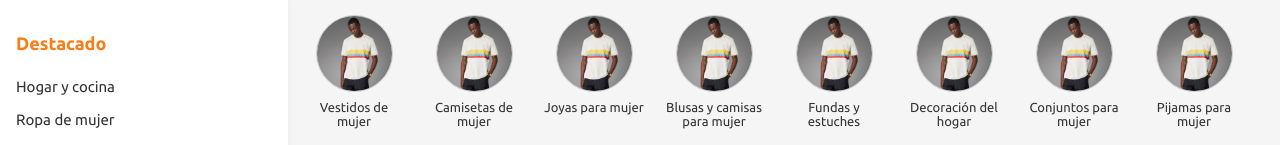
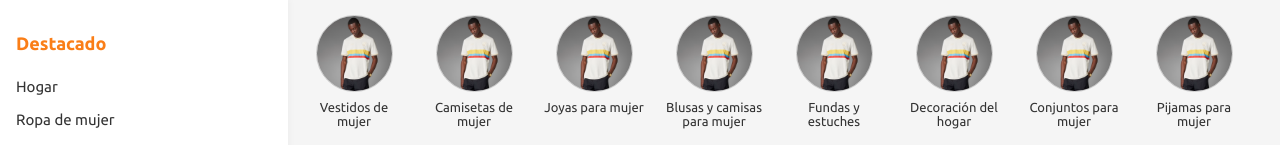
Before and after one commit to andres0v13d0/surtte, a React (Create React App) app in the folder frontend/: page /categories in a window 1280 px wide. Shown: the part 185-330 px from the top of the page. Built offline with nearby package versions, Linux system fonts and the light colour scheme; a web font is replaced by a local one.

Commit message:
Update Categories.js

```diff
--- a/frontend/src/pages/Categories.js
+++ b/frontend/src/pages/Categories.js
@@ -30,7 +30,7 @@ const Categories = () => {
                 <aside className="sidebar">
                     <h3>Destacado</h3>
                     <ul>
-                        <li>Hogar y cocina</li>
+                        <li>Hogar</li>
                         <li>Ropa de mujer</li>
                         <li>Mujer curvy</li>
                         <li>Calzado de mujer</li>
```
